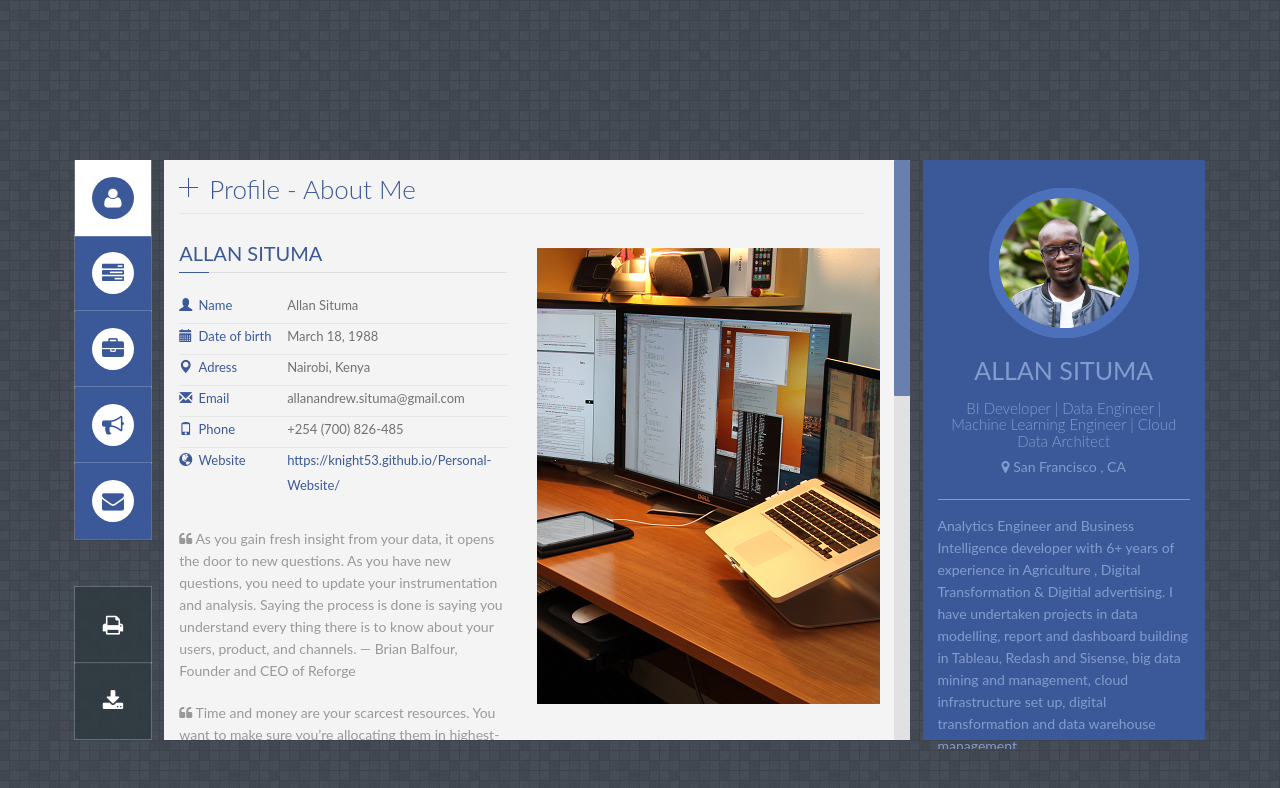
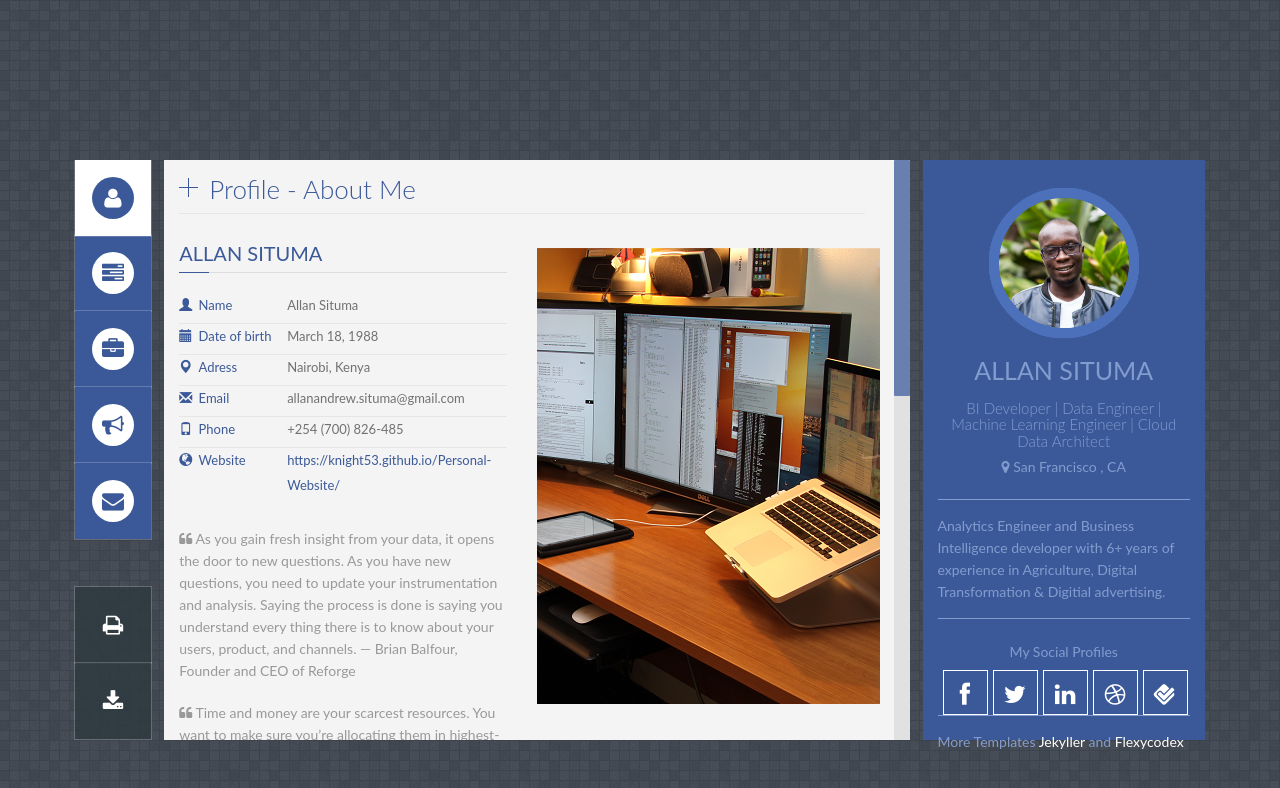
Before and after one commit to AllanSituma/personal-website, a Jekyll site: the page built from index.html, in a window 1280 px wide. Shown: the top 788 px of the page. Built offline with Jekyll 4.4.1, drawn with Linux system fonts in a browser that asks for light colours; some web fonts are replaced.

Commit message:
edit index html page

```diff
--- a/index.html
+++ b/index.html
@@ -78,10 +78,7 @@
         <!-- Profile Description -->
         <div id="profile_desc">
             <p>
-                Analytics Engineer and Business Intelligence developer with 6+ years of experience in Agriculture
-                 , Digital Transformation & Digitial advertising. I have undertaken projects in data modelling,
-                 report and dashboard building in Tableau, Redash and Sisense, big data mining and management,
-                 cloud infrastructure set up, digital transformation and data warehouse management.
+                Analytics Engineer and Business Intelligence developer with 6+ years of experience in Agriculture, Digital Transformation & Digitial advertising.
             </p>
 
         </div>
```
